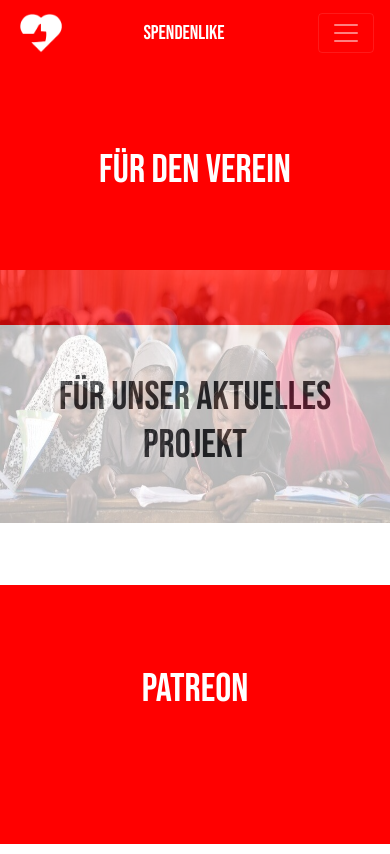
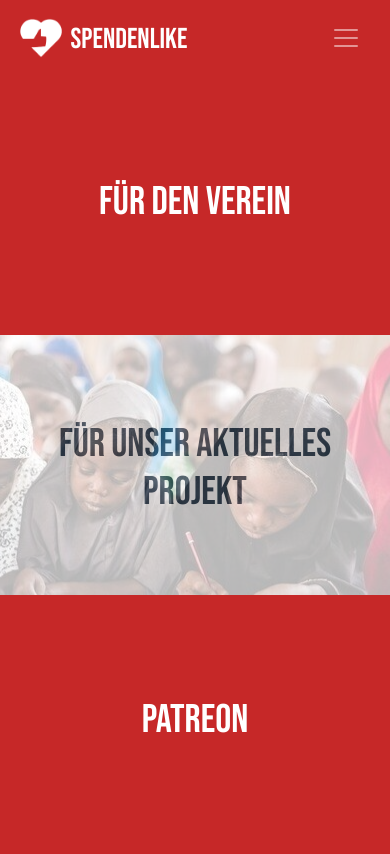
Before and after one commit to marc101101/spendenlike, a Vue app: page /spenden in a window 390 px wide. Built offline with nearby package versions, Linux system fonts and the light colour scheme.

Commit message:
added spenden mobile

```diff
--- a/index.html
+++ b/index.html
@@ -5,7 +5,7 @@
     <meta name="viewport" content="width=device-width,initial-scale=1.0">
     <link rel="manifest" href="static/icons/manifest.json">
     <link rel="icon" type="image/x-icon" href="static/icons/favicon.ico">
-    <meta name="theme-color" content="red">
+    <meta name="theme-color" content="#c62828">
     <title>Spendenlike</title>
 
     <link href="https://fonts.googleapis.com/css?family=Bebas+Neue&display=swap" rel="stylesheet">
--- a/src/App.vue
+++ b/src/App.vue
@@ -1,8 +1,9 @@
 <template>
   <div id="app">
     <nav class="navbar navbar-expand-lg navbar-dark bg-prime-theme">
+       <a class="navbar-brand bg-prime-theme" href="/">
       <img src="./assets/logo-white.png" width="50px" height="50px">
-      <a class="navbar-brand bg-prime-theme" href="#">SPENDENLIKE</a>
+     SPENDENLIKE</a>
       <button
         class="navbar-toggler"
         type="button"
@@ -56,12 +57,20 @@ export default {
   color: #2c3e50;
 }
 
-.navbar-light .navbar-toggler {
+.navbar-dark .navbar-toggler {
     border-color: rgba(0,0,0,0);
 }
 
+.navbar-dark .navbar-brand {
+    font-size: 1.8rem;
+}
+
+.nav-link{
+  font-size: 1.4rem;
+}
+
 .bg-prime-theme{
-  background-color: red !important;
+  background-color: #c62828 !important;
   color: white !important;
 }
 </style>
--- a/src/components/home.vue
+++ b/src/components/home.vue
@@ -8,7 +8,7 @@
         </h1>
         <div id="donate">
           <h1>
-            <a href="/spenden" style="color:red">{{ donate }}</a>
+            <a href="/spenden" style="color:#c62828">{{ donate }}</a>
           </h1>
         </div>
       </div>
@@ -101,7 +101,7 @@ h1 {
   width: 200vw;
   height: 200vw;
   border-radius: 50%;
-  background: red;
+  background: #c62828;
   position: absolute;
   bottom: 50vh;
   left: 50%;
@@ -116,8 +116,8 @@ h1 {
 }
 
 #donate {
-  color: red;
-  margin-top: 10rem;
+  color: #c62828;
+  margin-top: 40vh;
 }
 
 /*
@@ -125,7 +125,7 @@ h1 {
 */
 
 #desktopBackground{
- background: red;
+ background: #c62828;
  height: 100%;
 }
 
--- a/src/components/impressum.vue
+++ b/src/components/impressum.vue
@@ -80,7 +80,7 @@ hr {
   float: left;
   border-width: 5px;
   margin-top: 0rem !important;
-  background-color: red;
+  background-color: #c62828;
 }
 
 h2 {
--- a/src/components/spenden.vue
+++ b/src/components/spenden.vue
@@ -6,10 +6,8 @@
       </div>
     </a>
     <a href="/betterplace">
-    <div class="stacked-blocks-mobile background-current-project">
-      <h1>Für unser aktuelles Projekt</h1>
-       <img src="../assets/current-project.jpg">
-    </div>
+      <h1 class="font-current-project">Für unser aktuelles<br> Projekt</h1>
+      <div class="stacked-blocks-mobile background-current-project"></div>
     </a>
     <a href="/patreon">
       <div class="stacked-blocks-mobile red">
@@ -32,17 +30,22 @@ export default {
 
 <!-- Add "scoped" attribute to limit CSS to this component only -->
 <style scoped>
-.stacked-blocks-mobile{
+.stacked-blocks-mobile {
   height: calc((100vh - 66px) / 3);
+  display: flex;
+  justify-content: center;
+  align-items: center;
 }
 
-h1{
-  padding: 3rem;
+.small-text-padding {
+  color: white;
 }
 
-.small-text-padding{
-  padding: 5rem;
-  color: white;
+.font-current-project {
+  position: absolute;
+  margin-top: 10vh;
+  color: #2c3e50;
+  width: 100%;
 }
 
 img {
@@ -54,13 +57,14 @@ img {
   opacity: 0.3;
 }
 
-.background-current-project{
+.background-current-project {
   color: #212529;
   background-position: center;
+  background-image: url("../assets/current-project.jpg");
+  opacity: 0.3;
 }
 
-.red{
-  background: red;
+.red {
+  background: #c62828;
 }
-
 </style>
```
Lines whose indentation alone changed are shown as unchanged.
